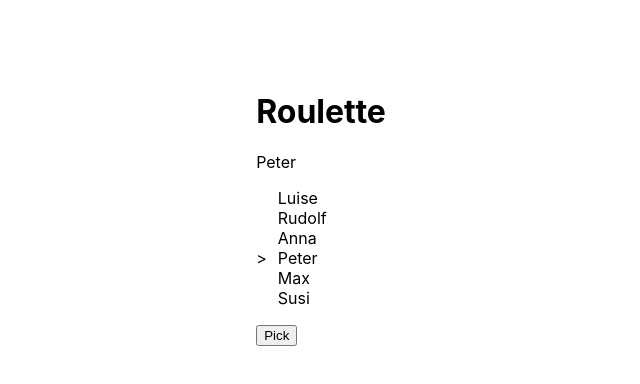
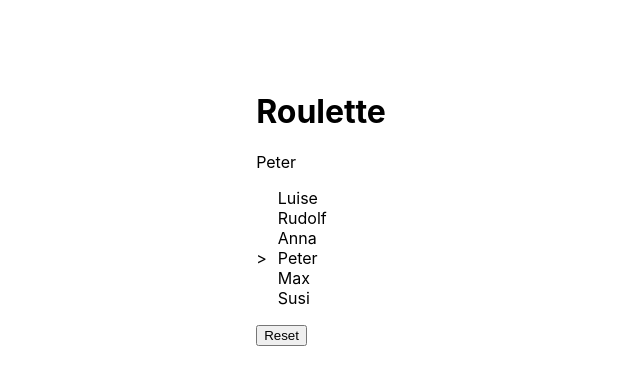
Before and after one commit to azerifox/fadapi, a Next.js app: page /picker in a window 1280 px wide. Both pictures are taken after a click on the button "Pick". Shown: the part 192-576 px from the top of the page, without its empty margins (319-959 px from the left). Built offline with nearby package versions, Linux system fonts and the light colour scheme.

Commit message:
Adds reset and random run count

```diff
--- a/pages/picker.tsx
+++ b/pages/picker.tsx
@@ -23,10 +23,11 @@ function Roulette(props: RouletteProps) {
   let timerId: number | null = null;
   const numberOfParticipants = props.participants.length;
 
-  const [selected, setSelected] = useState<string>();
+  const [selected, setSelected] = useState<string>("?");
   const [rouletteQueue, setRouletteQueue] = useState<Array<string>>(["?"]);
   const [currentQueueIndex, setCurrentQueueIndex] = useState(0);
   const [picking, setPicking] = useState<boolean>(false);
+  const [hasResult, setHasResult] = useState<boolean>(false);
 
   useEffect(() => {
     setRouletteQueue(shuffle(props.participants));
@@ -39,6 +40,13 @@ function Roulette(props: RouletteProps) {
   const pick = () => {
     setPicking(true);
 
+    const runCount = getRandomInt(
+      numberOfParticipants * 3,
+      numberOfParticipants * 4
+    );
+
+    console.log(`runCount: ${runCount}`);
+
     timerId = window.setInterval(() => {
       counter++;
 
@@ -46,19 +54,27 @@ function Roulette(props: RouletteProps) {
         previousIndex === numberOfParticipants - 1 ? 0 : previousIndex + 1
       );
 
-      if (counter === 15) {
+      if (counter === runCount) {
         window.clearInterval(timerId as number);
+        counter = 0;
         setPicking(false);
+        setHasResult(true);
       }
     }, 100);
   };
+
+  const reset = () => {
+    setCurrentQueueIndex(0);
+    setHasResult(false);
+    setSelected("?");
+  }
 
   const listItems = rouletteQueue.map((participant, index) => {
     return (
       <li key={participant}>
         <div className={styles.row}>
           <div className={styles.cursor}>
-            {currentQueueIndex === index && selected != undefined ? ">" : ""}
+            {currentQueueIndex === index && (picking || hasResult) ? ">" : ""}
           </div>
           <div className={styles.column}>{participant}</div>
         </div>
@@ -66,14 +82,20 @@ function Roulette(props: RouletteProps) {
     );
   });
 
+  const button = hasResult ? (
+    <button onClick={reset}>Reset</button>
+  ) : (
+    <button disabled={picking} onClick={pick}>
+      {picking ? "Picking" : "Pick"}
+    </button>
+  );
+
   return (
     <div>
       <h1>Roulette</h1>
-      <p>{selected}</p>
+      <p>{picking || hasResult ? selected : "?"}</p>
       <ul className={styles.nakedList}>{listItems}</ul>
-      <button disabled={picking} onClick={pick}>
-        {picking ? "Picking" : "Pick"}
-      </button>
+      {button}
     </div>
   );
 }
@@ -100,4 +122,11 @@ function shuffle(input: string[]) {
   return elements;
 }
 
+function getRandomInt(min: number, max: number) {
+  min = Math.ceil(min);
+  max = Math.floor(max);
+  // minimum inclusive, maximum exclusive
+  return Math.floor(Math.random() * (max - min) + min);
+}
+
 export default PickerPage;
```
